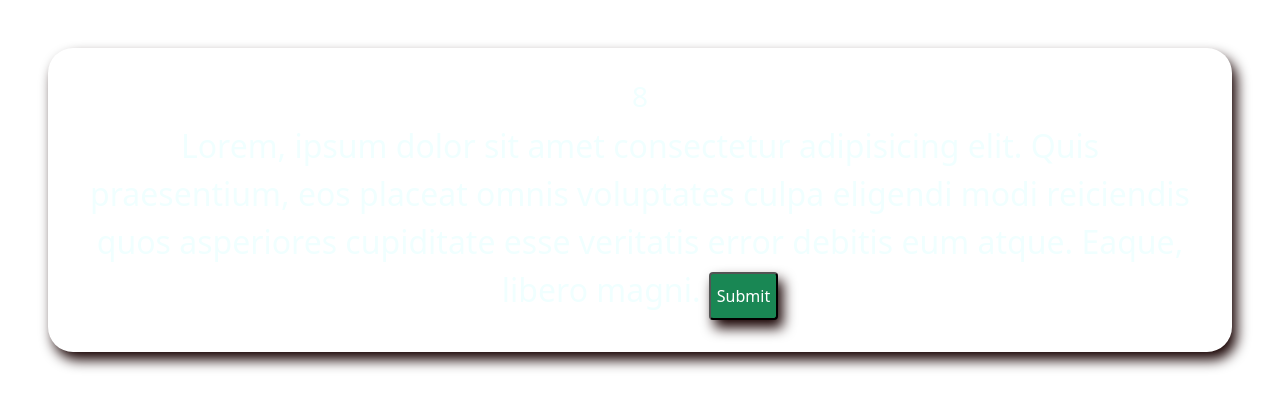
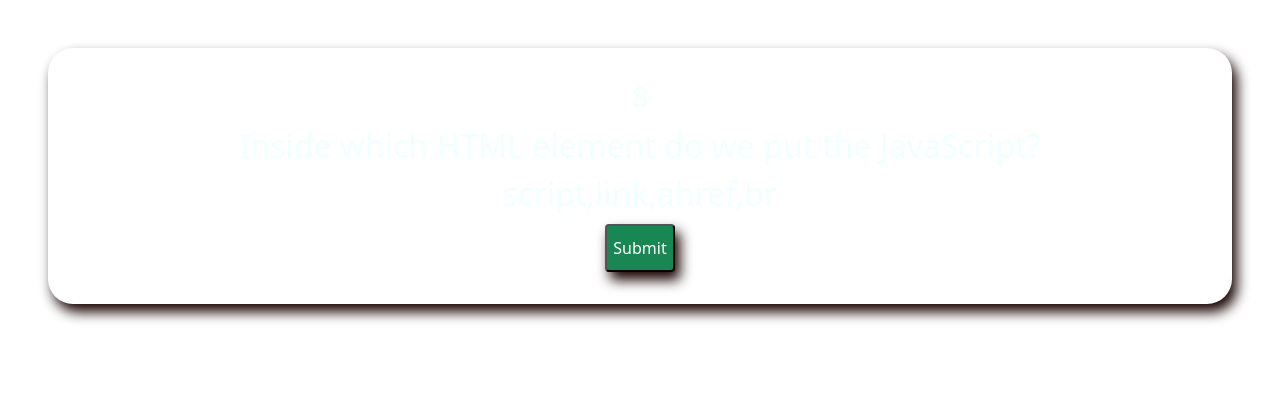
Before and after one commit to Aaronf87/codeQuiz, a plain HTML site: page index.html in a window 1280 px wide. Both pictures are taken after a click on the button "Start Quiz". Drawn offline with nearby package versions, Linux system fonts and the light colour scheme.

Commit message:
created for loop to display question on the console

```diff
--- a/index.html
+++ b/index.html
@@ -24,11 +24,10 @@
 
         <div class="quiz">
             <h3 id="time">10</h3>
-            <div class="questions-list">Lorem, ipsum dolor sit amet consectetur adipisicing elit. Quis praesentium, eos
-                placeat omnis voluptates culpa eligendi modi reiciendis quos asperiores cupiditate esse veritatis error
-                debitis eum atque. Eaque, libero magni.
+            <div id ="questions-list">Lorem, ipsum dolor
+            </div>
+                <div id ="choices">lorem, ipsum </div>
                 <button id="to-end" class="bg-success text-white rounded">Submit</button>
-            </div>
             <!-- ******************************************* -->
         </div>
 
@@ -42,8 +41,7 @@
         <!-- *********************************** -->
 
         <div class="end ">
-            <div> End Screen - Lorem ipsum dolor sit amet consectetur adipisicing elit. Aperiam natus deleniti accusamus
-                provident.
+            <div> ** End Screen **
             </div>
             <button id = "restart" class="bg-success text-white rounded">Restart Quiz</button>
         </div>
--- a/script.js
+++ b/script.js
@@ -1,7 +1,7 @@
 // get element by ID into a variable in section
 // create a timer
 // create questions with multiple choice
-
+// create a for loop to cycle between questions and chocies
 
 
 
@@ -23,7 +23,8 @@ let question1 = [ {
    },
   ];
 
-
+var questionOne = document.getElementById("questions-list");
+var choices = document.getElementById("choices")
 var startButton = document.getElementById("start-btn");
 var welcomeContainer = document.querySelector(".welcome");
 var quiz = document.querySelector(".quiz");
@@ -32,8 +33,9 @@ var timer = document.querySelector("#time");
 var toEndScreen = document.querySelector("#to-end")
 var restart = document.querySelector("#restart")
 var seconds =  10;
-// qChoices = [questionInside,questionHow,questionWhich];
 
+questionOne.innerHTML = (question1[0].question);
+choices.innerHTML = (question1[0].choices);
 // current display on first window
 quiz.style.display = "none";
 end.style.display = "none";
@@ -43,7 +45,7 @@ welcomeContainer.style.display = "none";
 quiz.style.display = "block";
 setTimer();
 });
-// place new function here
+// place new functions here
 
 toEndScreen.addEventListener("click", function(){
   quiz.style.display = "none";
@@ -65,6 +67,7 @@ var time = setInterval(
       timer.innerHTML = seconds;
       if (seconds == 0){
          clearInterval(time);
+         welcomeContainer.style.display = "none";
          quiz.style.display = "none";
          end.style.display = "block";
         clearInterval();
@@ -73,3 +76,8 @@ var time = setInterval(
 ,1000)
 
 }
+
+for (let i = 0; i < question1.length; i++){
+  question1[i].question;
+  console.log(question1[i].question);
+}
```
